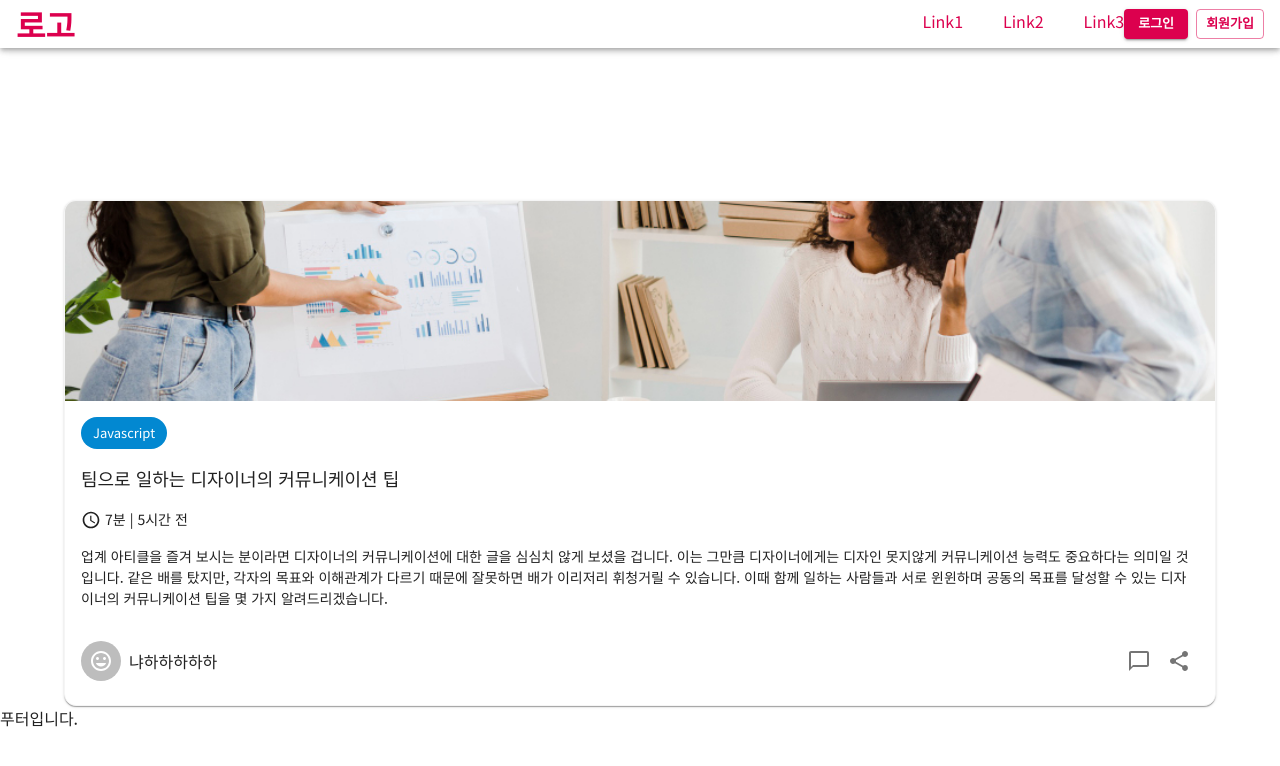
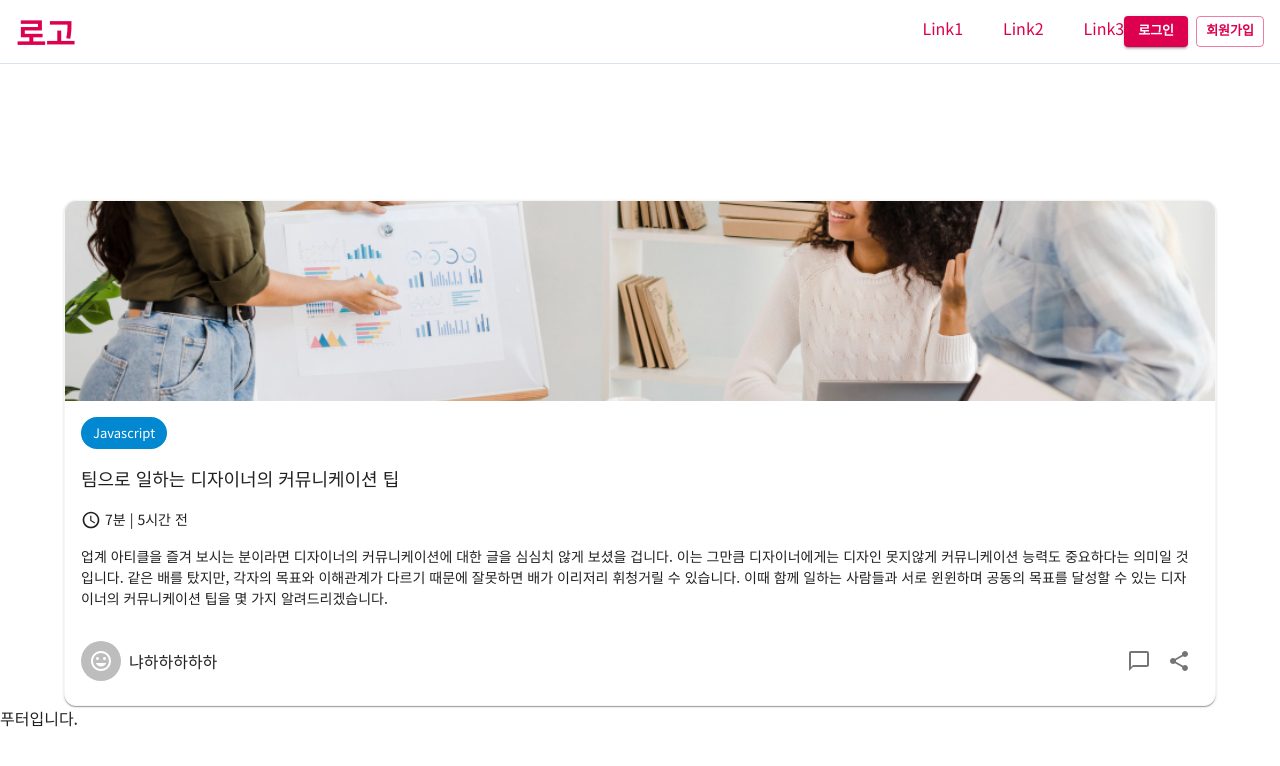
Before and after one commit to EDDI-RobotAcademy/Zenith-Forge-Quest-Frontend, a Next.js app: page / in a window 1280 px wide. Shown: the top 766 px of the page. Built offline with nearby package versions, Linux system fonts and the light colour scheme.

Commit message:
홈 페이지의 Main UI의 윤곽을 작성합니다 [ZFQF-2]

```diff
--- /dev/null
+++ b/components/common/SquareIconBtn/SquareIconBtn.style.ts
@@ -0,0 +1,8 @@
+import { IconButton, styled } from '@mui/material'
+
+const StyledSquareIconBtn = styled(IconButton)(({ theme }) => ({
+  border: '1px solid #dae2ed',
+  borderRadius: '12px',
+}))
+
+export default StyledSquareIconBtn
--- /dev/null
+++ b/components/common/SquareIconBtn/SquareIconBtn.tsx
@@ -0,0 +1,17 @@
+import { IconButtonProps as MuiIconButtonProps } from '@mui/material/IconButton/IconButton'
+import StyledSquareIconBtn from './SquareIconBtn.style'
+
+interface SquareIconBtnProps extends MuiIconButtonProps {
+  children: React.ReactNode
+  size?: 'small' | 'medium' | 'large'
+}
+
+function SquareIconBtn({ children, size = 'small', ...props }: SquareIconBtnProps) {
+  return (
+    <StyledSquareIconBtn size={size} {...props}>
+      {children}
+    </StyledSquareIconBtn>
+  )
+}
+
+export default SquareIconBtn
--- a/components/layouts/Header/Header.style.ts
+++ b/components/layouts/Header/Header.style.ts
@@ -5,10 +5,20 @@ import { AppBar, styled } from '@mui/material'
 const StyledHeader = styled(AppBar)(({ theme }) => ({
   display: 'flex',
   justifyContent: 'center',
-  height: '48px',
+  height: '64px',
   padding: '0 16px 0px 16px',
   backgroundColor: '#ffffff',
   color: theme.palette.secondary.main,
+  boxShadow: 'none',
+  borderBottom: '1px solid #dae2ed',
+
+  '.header-right': {
+    '.icon': {
+      '&:not(:last-child)': {
+        marginRight: '8px',
+      },
+    },
+  },
 
   '.user-btn-container': {
     button: {
--- a/components/layouts/Header/Header.tsx
+++ b/components/layouts/Header/Header.tsx
@@ -5,17 +5,21 @@ import StyledHeader from './Header.style'
 import Link from 'next/link'
 import MenuIcon from '@mui/icons-material/Menu'
 import { Desktop, Laptop, Mobile, Tablet } from '@/components/common/ResponsiveViews/ResponsiveViews'
-import { Button, IconButton } from '@mui/material'
+import { Button } from '@mui/material'
 import PersonIcon from '@mui/icons-material/Person'
+import SquareIconBtn from '@/components/common/SquareIconBtn/SquareIconBtn'
+import GitHubIcon from '@mui/icons-material/GitHub'
+import NotificationsNoneIcon from '@mui/icons-material/NotificationsNone'
+import SearchIcon from '@mui/icons-material/Search'
 
 function Header() {
   return (
     <StyledHeader>
       <Flexbox alignItems="center" justifyContent="space-between">
         <Mobile>
-          <IconButton aria-label="menu" color="secondary">
-            <MenuIcon />
-          </IconButton>
+          <SquareIconBtn color="secondary" aria-label="menu">
+            <MenuIcon fontSize="small" />
+          </SquareIconBtn>
         </Mobile>
 
         <h1>
@@ -24,9 +28,21 @@ function Header() {
 
         <div className="header-right">
           <Mobile>
-            <IconButton aria-label="login & signup" color="secondary">
-              <PersonIcon />
-            </IconButton>
+            <SquareIconBtn className="icon search" color="secondary" aria-label="login & signup">
+              <SearchIcon fontSize="small" />
+            </SquareIconBtn>
+
+            <SquareIconBtn className="icon git" color="secondary" aria-label="login & signup">
+              <GitHubIcon fontSize="small" />
+            </SquareIconBtn>
+
+            <SquareIconBtn className="icon notification" color="secondary" aria-label="login & signup">
+              <NotificationsNoneIcon fontSize="small" />
+            </SquareIconBtn>
+
+            <SquareIconBtn className="icon person" color="secondary" aria-label="login & signup">
+              <PersonIcon fontSize="small" />
+            </SquareIconBtn>
           </Mobile>
 
           <Desktop>
```
